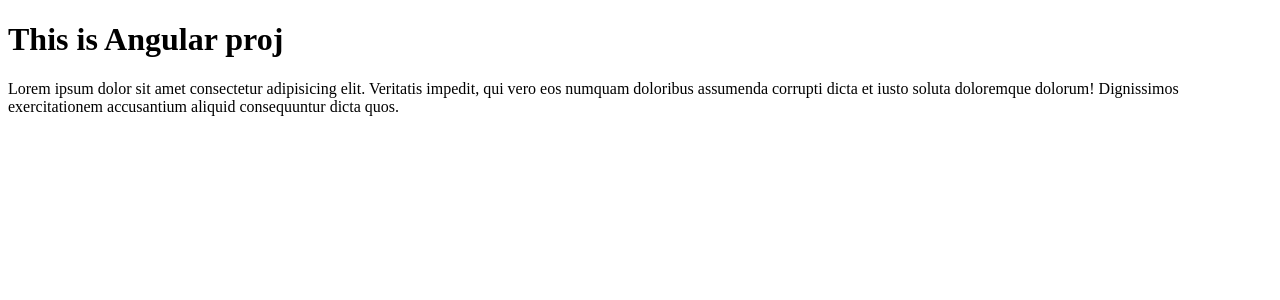
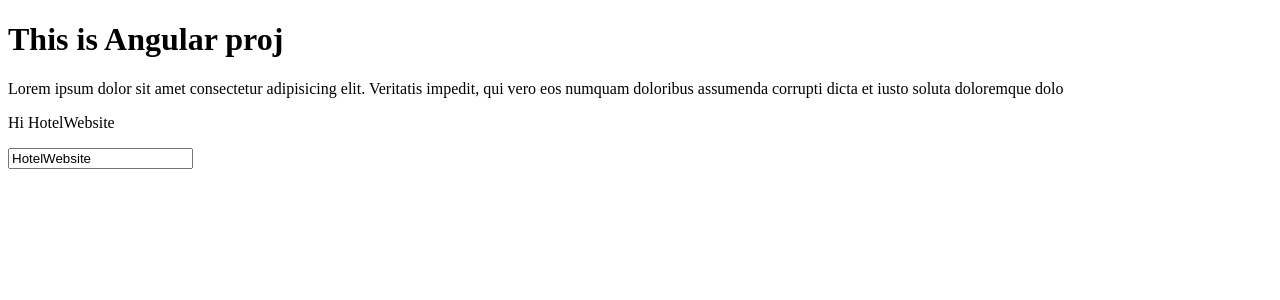
Before and after one commit to HatimDalal/HospitalWebsite, an Angular app: page / in a window 1280 px wide. Shown: the top 300 px of the page. Built offline with nearby package versions, Linux system fonts and the light colour scheme.

Commit message:
testform

```diff
--- a/src/app/app.component.html
+++ b/src/app/app.component.html
@@ -1,2 +1,4 @@
 <h1>This is Angular proj</h1>
-<p>Lorem ipsum dolor sit amet consectetur adipisicing elit. Veritatis impedit, qui vero eos numquam doloribus assumenda corrupti dicta et iusto soluta doloremque dolorum! Dignissimos exercitationem accusantium aliquid consequuntur dicta quos.</p>
+<p>Lorem ipsum dolor sit amet consectetur adipisicing elit. Veritatis impedit, qui vero eos numquam doloribus assumenda corrupti dicta et iusto soluta doloremque dolo
+<p>Hi {{title}}</p>
+<input type="text" [(ngModel)]="title">
--- a/src/app/app.module.ts
+++ b/src/app/app.module.ts
@@ -3,6 +3,8 @@
 
 import { AppRoutingModule } from './app-routing.module';
 import { AppComponent } from './app.component';
+
+import { FormsModule } from "@angular/forms";
 
 @NgModule({
   declarations: [
@@ -10,7 +12,8 @@
   ],
   imports: [
     BrowserModule,
-    AppRoutingModule
+    AppRoutingModule,
+    FormsModule
   ],
   providers: [],
   bootstrap: [AppComponent]
```
